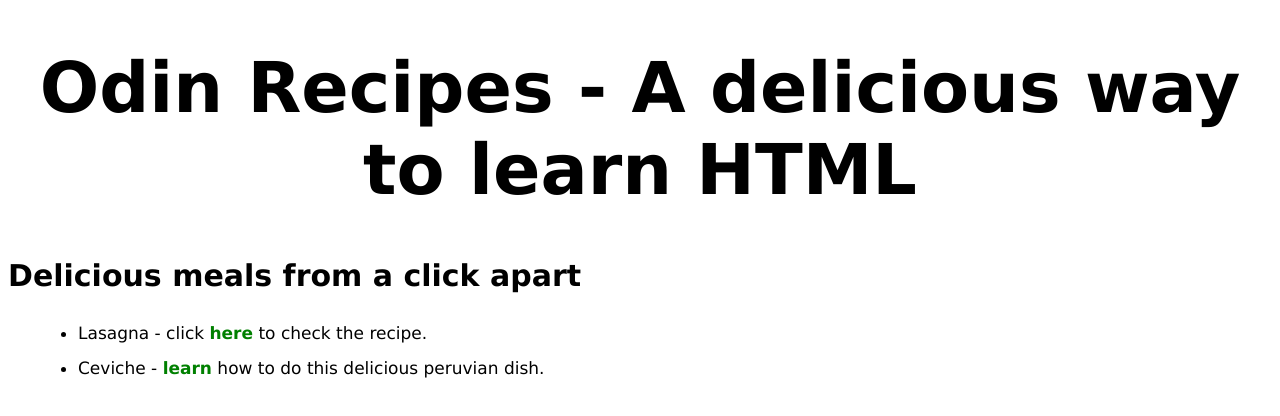
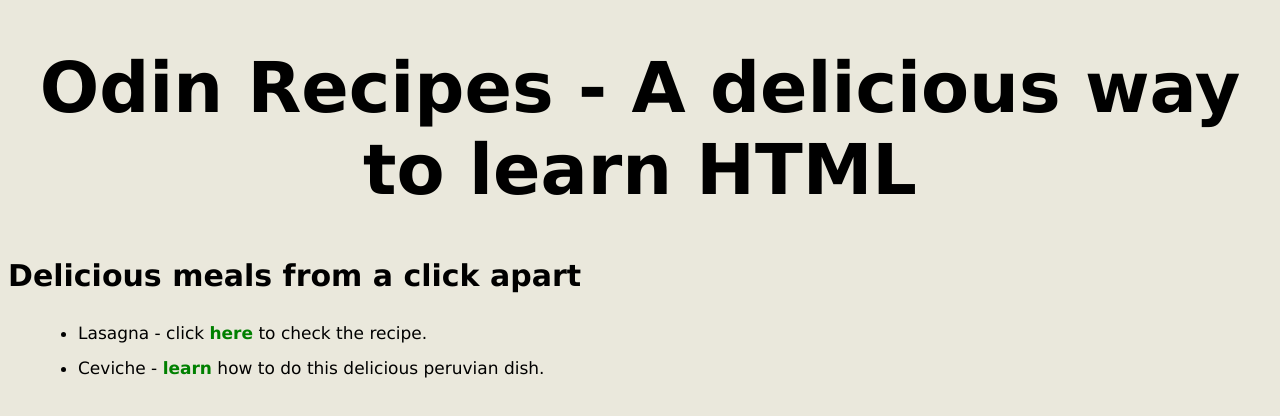
Before and after one commit to codieg0/odin-recipes, a plain HTML site: page index.html in a window 1280 px wide. Drawn offline with Linux system fonts and the light colour scheme.

Commit message:
change background color

```diff
--- a/style.css
+++ b/style.css
@@ -1,5 +1,6 @@
 *{
     font-family: Verdana, Geneva, Tahoma, sans-serif;
+    background-color: rgb(234, 232, 220);
 }
 
 #title, #title-lasagna, #title-ceviche{
```
